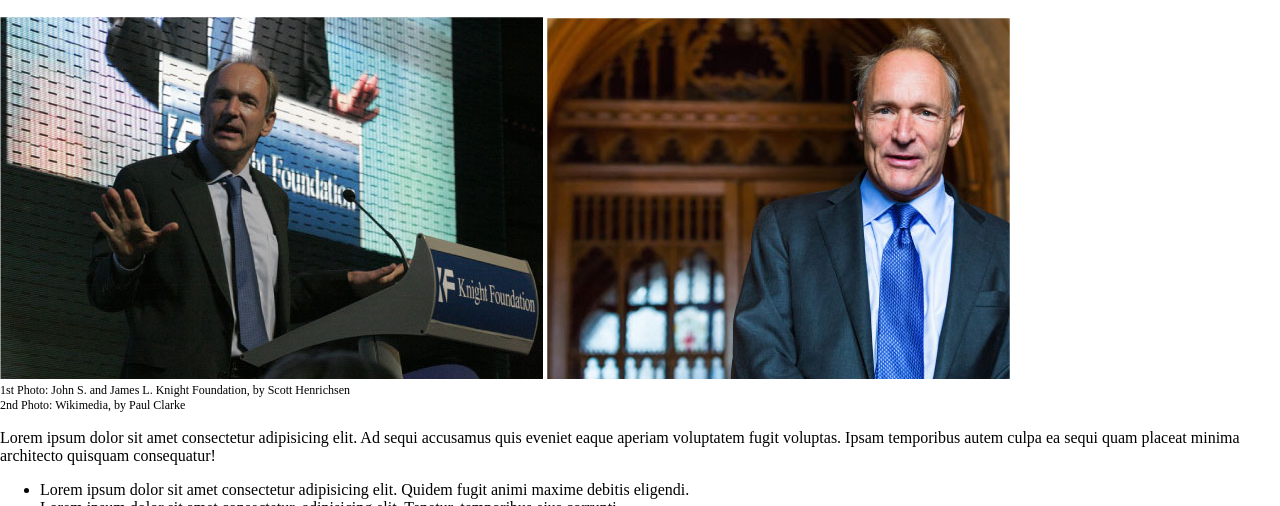
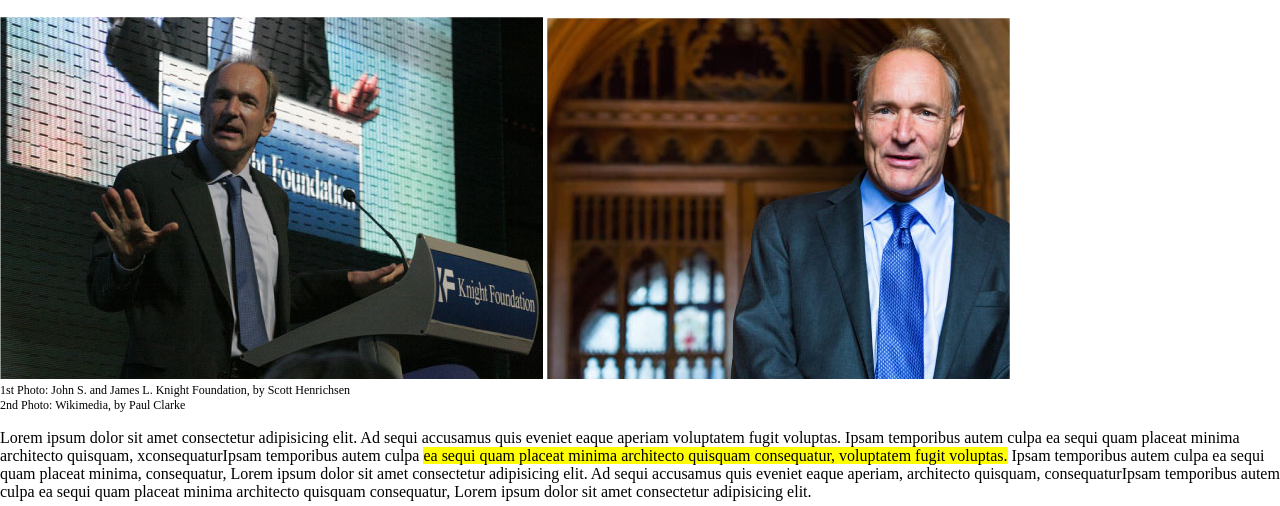
Before and after one commit to Joel-Blanco/3-html-css-booleaner, a plain HTML site: page index.html in a window 1280 px wide. Shown: the part 294-800 px from the top of the page. Drawn offline with Linux system fonts and the light colour scheme.

Commit message:
highlight

```diff
--- a/index.html
+++ b/index.html
@@ -37,8 +37,16 @@
         <!--Sezione 1-->
         <section>
             <p>Lorem ipsum dolor sit amet consectetur adipisicing elit. Ad sequi accusamus quis eveniet eaque aperiam
-                voluptatem fugit voluptas. Ipsam temporibus autem culpa ea sequi quam placeat minima architecto quisquam
-                consequatur!</p>
+                voluptatem fugit voluptas. Ipsam temporibus autem culpa ea sequi quam placeat minima architecto
+                quisquam, xconsequaturIpsam temporibus autem culpa <mark>ea sequi quam placeat minima architecto
+                    quisquam
+                    consequatur, voluptatem fugit voluptas.</mark> Ipsam temporibus autem culpa ea sequi quam placeat
+                minima,
+                consequatur, Lorem ipsum dolor sit amet consectetur adipisicing elit. Ad sequi accusamus quis eveniet
+                eaque aperiam, architecto quisquam, consequaturIpsam temporibus autem culpa ea sequi quam placeat
+                minima architecto
+                quisquam
+                consequatur, Lorem ipsum dolor sit amet consectetur adipisicing elit.</p>
             <ul>
                 <li>Lorem ipsum dolor sit amet consectetur adipisicing elit. Quidem fugit animi maxime debitis eligendi.
                 </li>
```
Also changed, not shown: css/style.css (line endings or trailing spaces).
